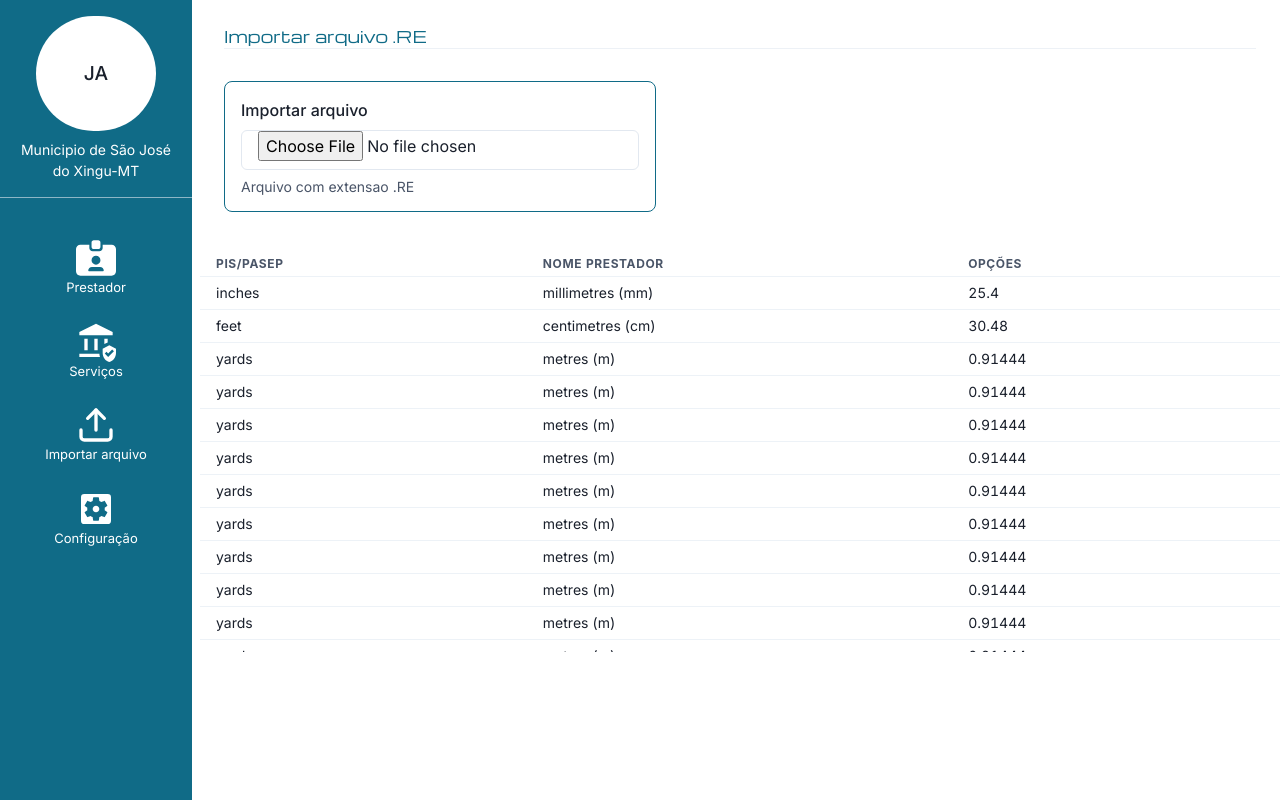
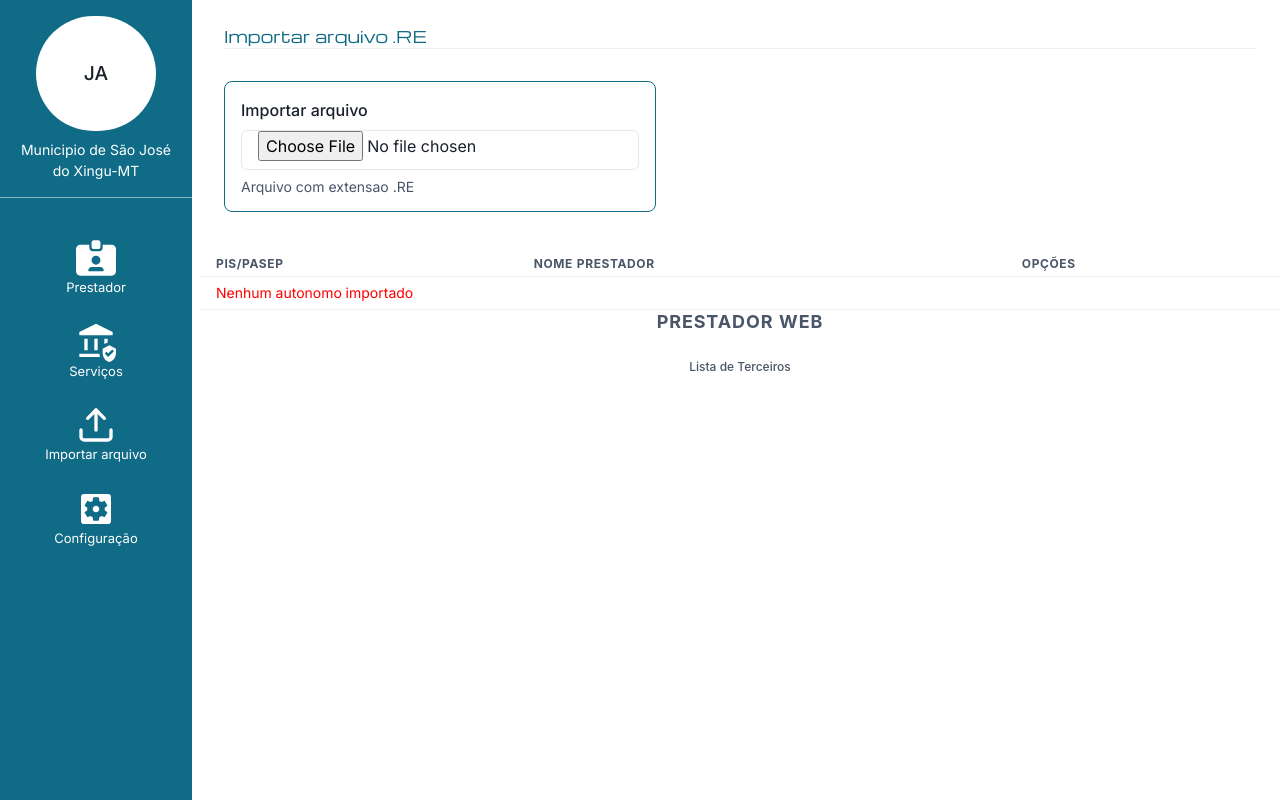
Before and after one commit to andrezitojava2017/prestador-web, a Next.js app: page /importar in a window 1280 px wide. Built offline with nearby package versions, Linux system fonts and the light colour scheme.

Commit message:
:sparkles: feat: implementado logica e functions para carregar dados de um documento .RE; implementado logica para exibir os dados na tabela de importação

```diff
--- a/src/app/importar/actions.ts
+++ b/src/app/importar/actions.ts
@@ -1,25 +1,50 @@
-import { ChangeEvent } from "react"
+import { Freelance } from "@/interface/freelance";
+import { ChangeEvent } from "react";
 
 /**
  * Faz a leitura de todas as linhas do arquivo
  * @param file ChangeEvent<HTMLInputElement> arquivo que foi selecionado
  */
-export const readLinesOfFile = (file:ChangeEvent<HTMLInputElement>)=>{
-
-    if(file){
-
-        const arq = file.target.files![0];
-        let reader = new FileReader();
-        reader.onload = (evt)=>{
-            let linha = evt.target?.result?.toString().split('\n')
-            linha?.map((item)=>{
-                console.log(`NOME: ${item.substring(53,123)} - PIS/PASEP: ${item.substring(32,43)}`) // NOME
-            })
-        }
-        reader.readAsText(arq)
+export const readLinesOfFile = (file: ChangeEvent<HTMLInputElement>) : Promise<Freelance[]> => {
+  return new Promise((resolve, reject) => {
 
 
-
+    if(!file){
+        reject(new Error('Arquivo não selecionado'))
+        return;
     }
 
-}
+      const fileSelect = file.target.files![0];
+      let reader = new FileReader();
+
+      reader.onload = (evt) => {
+
+        if(!evt.target?.result){
+            reject(new Error("Falha na leitura do arquivo"))
+            return;
+        }
+
+        let freelanceList: Freelance[] = [];
+        let lines = evt.target?.result?.toString().split("\n");
+
+        lines.forEach(el => {
+            let freelance = {
+                nome: el.substring(53, 123),
+                "pis-pasep": el.substring(32, 43),
+              };
+              freelanceList.push(freelance);
+        });
+
+        resolve(freelanceList)
+
+      };
+
+      reader.onerror = () => {
+        let error = new Error("Ocorreu um erro na leitura do arquivo!");
+        reject(error);
+      };
+
+      reader.readAsText(fileSelect);
+
+  });
+};
--- a/src/app/importar/page.tsx
+++ b/src/app/importar/page.tsx
@@ -10,8 +10,23 @@ import {
   Stack,
 } from "@chakra-ui/react";
 import { readLinesOfFile } from "./actions";
+import { ChangeEvent, useState } from "react";
+import {Freelance} from '../../interface/freelance'
+
+
 
 const ImportFile = () => {
+
+  const [freelanceList, setFreelanceList] = useState<Freelance[]>([])
+
+  const readFileFreelance = async(file:ChangeEvent<HTMLInputElement>)=>{
+
+    const list = await readLinesOfFile(file)
+    setFreelanceList(list)
+
+  }
+
+
   return (
     <Stack height={"100vh"}>
       <Head text="Importar arquivo .RE" />
@@ -25,14 +40,14 @@ const ImportFile = () => {
       >
         <FormControl>
           <FormLabel>Importar arquivo</FormLabel>
-          <Input type="file" accept=".re" onChange={(file)=> readLinesOfFile(file)}/>
+          <Input type="file" accept=".re" onChange={(file)=> readFileFreelance(file)}/>
           <FormHelperText>Arquivo com extensao .RE</FormHelperText>
         </FormControl>
       </Stack>
 
 
       <Stack maxHeight={"50vh"} marginTop={8}>
-        <TableOfServices />
+        <TableOfServices data={freelanceList} />
       </Stack>
     </Stack>
   );
--- a/src/componentes/upload/table.tsx
+++ b/src/componentes/upload/table.tsx
@@ -1,3 +1,4 @@
+import { Freelance } from "@/interface/freelance";
 import {
   Table,
   Thead,
@@ -10,11 +11,13 @@ import {
   TableContainer,
 } from "@chakra-ui/react";
 
-
-const TableOfServices = () => {
+type Props = {
+  data: Freelance[];
+};
+const TableOfServices = ({ data }: Props) => {
   return (
-    <TableContainer overflowY={'auto'}>
-      <Table variant="simple" size={'sm'}>
+    <TableContainer overflowY={"auto"}>
+      <Table variant="simple" size={"sm"}>
         <TableCaption>Lista de Terceiros</TableCaption>
         <Thead>
           <Tr>
@@ -24,77 +27,25 @@ const TableOfServices = () => {
           </Tr>
         </Thead>
         <Tbody>
-          <Tr >
-            <Td >inches</Td>
-            <Td >millimetres (mm)</Td>
-            <Td >25.4</Td>
-          </Tr>
-          <Tr>
-            <Td>feet</Td>
-            <Td>centimetres (cm)</Td>
-            <Td>30.48</Td>
-          </Tr>
-          <Tr>
-            <Td>yards</Td>
-            <Td>metres (m)</Td>
-            <Td>0.91444</Td>
-          </Tr>
-          <Tr>
-            <Td>yards</Td>
-            <Td>metres (m)</Td>
-            <Td>0.91444</Td>
-          </Tr>
-          <Tr>
-            <Td>yards</Td>
-            <Td>metres (m)</Td>
-            <Td>0.91444</Td>
-          </Tr>
-          <Tr>
-            <Td>yards</Td>
-            <Td>metres (m)</Td>
-            <Td >0.91444</Td>
-          </Tr>
-          <Tr>
-            <Td>yards</Td>
-            <Td>metres (m)</Td>
-            <Td >0.91444</Td>
-          </Tr>
-          <Tr>
-            <Td>yards</Td>
-            <Td>metres (m)</Td>
-            <Td >0.91444</Td>
-          </Tr>
-          <Tr>
-            <Td>yards</Td>
-            <Td>metres (m)</Td>
-            <Td >0.91444</Td>
-          </Tr>
-          <Tr>
-            <Td>yards</Td>
-            <Td>metres (m)</Td>
-            <Td >0.91444</Td>
-          </Tr>
-          <Tr>
-            <Td>yards</Td>
-            <Td>metres (m)</Td>
-            <Td >0.91444</Td>
-          </Tr>
-          <Tr>
-            <Td>yards</Td>
-            <Td>metres (m)</Td>
-            <Td >0.91444</Td>
-          </Tr>
-          <Tr>
-            <Td>yards</Td>
-            <Td>metres (m)</Td>
-            <Td >0.91444</Td>
-          </Tr>
+
+          {data.length !== 0 ? (
+            data.map((el) => (
+              <Tr key={el["pis-pasep"]}>
+                <Td>{el["pis-pasep"]}</Td>
+                <Td>{el.nome}</Td>
+              </Tr>
+            ))
+          ) : (
+            <Tr>
+              <Td colSpan={3} color={'red'}>Nenhum autonomo importado</Td>
+            </Tr>
+          )}
+
         </Tbody>
         <Tfoot>
           <Tr>
-            <Th>To convert</Th>
-            <Th>into</Th>
-            <Th >multiply by</Th>
+            <Th colSpan={3} textAlign={'center'} fontSize={18}>Prestador Web</Th>
+
           </Tr>
         </Tfoot>
       </Table>
```
